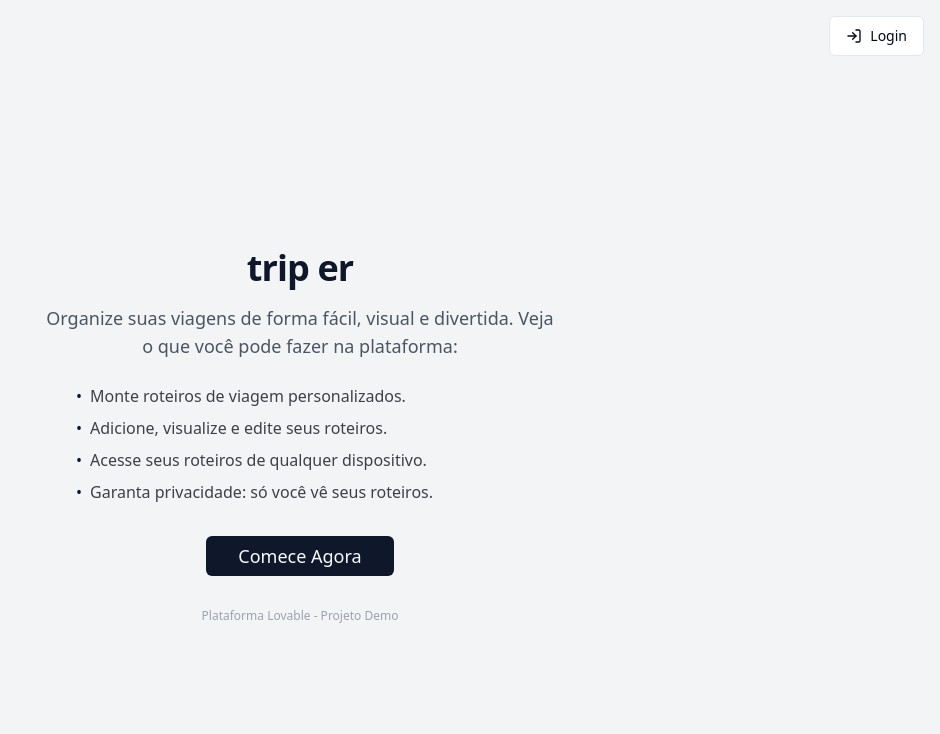
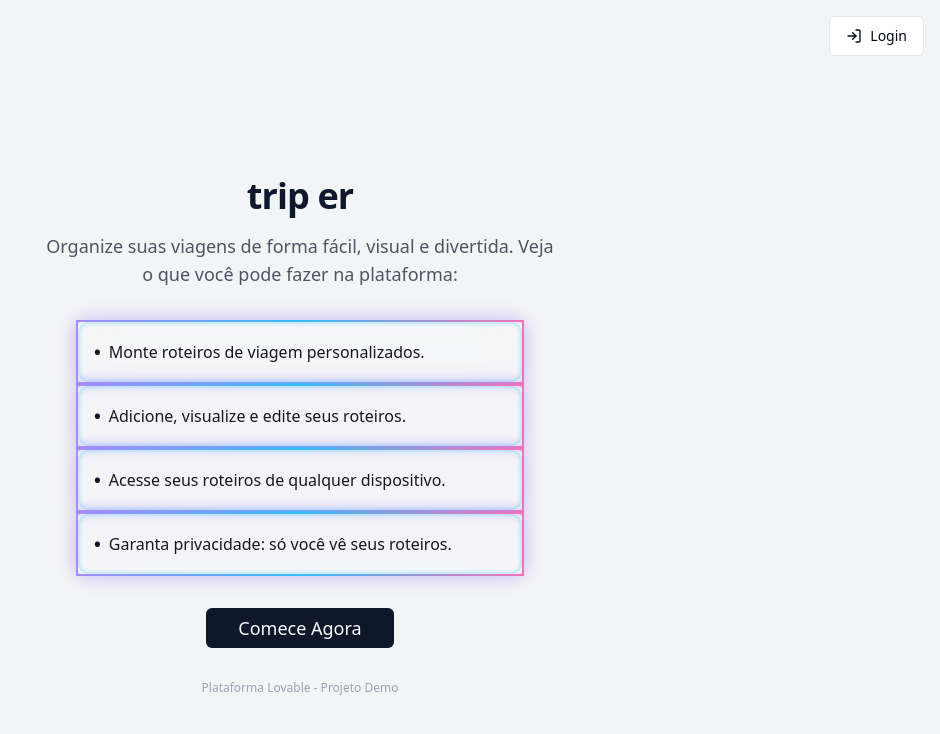
Before and after one commit to EmersonRicard0/EmersonRicard0.github.io, a React (Vite) app: page / in a window 1280 px wide. Shown: the top 734 px of the page, without its empty margins (340-1280 px from the left). Built offline with nearby package versions, Linux system fonts and the light colour scheme.

Commit message:
feat: Improve UI with neon highlights

```diff
--- /dev/null
+++ b/src/components/NeonCard.tsx
@@ -0,0 +1,14 @@
+
+import React from "react";
+
+interface NeonCardProps {
+  children: React.ReactNode;
+}
+
+const NeonCard = ({ children }: NeonCardProps) => (
+  <div className="neon-card p-4 rounded-xl mb-3 last:mb-0 shadow-lg">
+    {children}
+  </div>
+);
+
+export default NeonCard;
--- a/src/index.css
+++ b/src/index.css
@@ -99,3 +99,20 @@
     @apply bg-background text-foreground;
   }
 }
+
+/* Neon card glassmorphism  */
+.neon-card {
+  @apply bg-white/20 dark:bg-white/5 border-2 border-violet-400/60
+    rounded-xl shadow-md backdrop-blur-xl relative;
+  box-shadow:
+    0 0 16px 2px #a78bfa80,
+    0 0 5px 1px #38bdf870 inset;
+  border-image: linear-gradient(90deg,#a78bfa,#38bdf8,#f472b6) 1;
+  transition: box-shadow 0.2s;
+}
+.neon-card:hover {
+  box-shadow:
+    0 0 28px 6px #818cf8cc,
+    0 0 10px 3px #f472b680 inset;
+  border-color: #818cf8;
+}
--- a/src/pages/Index.tsx
+++ b/src/pages/Index.tsx
@@ -2,6 +2,7 @@
 import { Link, useNavigate } from "react-router-dom";
 import { Button } from "@/components/ui/button";
 import { LogIn } from "lucide-react";
+import NeonCard from "@/components/NeonCard";
 
 const recursos = [
   "Monte roteiros de viagem personalizados.",
@@ -36,15 +37,19 @@ const Index = () => {
           <h1 className="text-4xl font-bold mb-4 tracking-tight">
             <span className="text-primary">trip er</span>
           </h1>
-          <p className="text-lg text-gray-600 mb-6">
+          <p className="text-lg text-gray-600 mb-8">
             Organize suas viagens de forma fácil, visual e divertida.
             Veja o que você pode fazer na plataforma:
           </p>
-          <ul className="text-base text-zinc-700 mb-8 text-left space-y-2 max-w-md mx-auto">
+          <ul className="mb-8 text-left space-y-0 max-w-md mx-auto">
             {recursos.map((desc, i) => (
-              <li key={i} className="flex items-start gap-2">
-                <span className="text-primary">•</span>
-                <span>{desc}</span>
+              <li key={i}>
+                <NeonCard>
+                  <span className="flex items-center gap-2">
+                    <span className="text-primary font-bold text-lg">•</span>
+                    <span className="text-base text-zinc-100 md:text-zinc-900">{desc}</span>
+                  </span>
+                </NeonCard>
               </li>
             ))}
           </ul>
```
